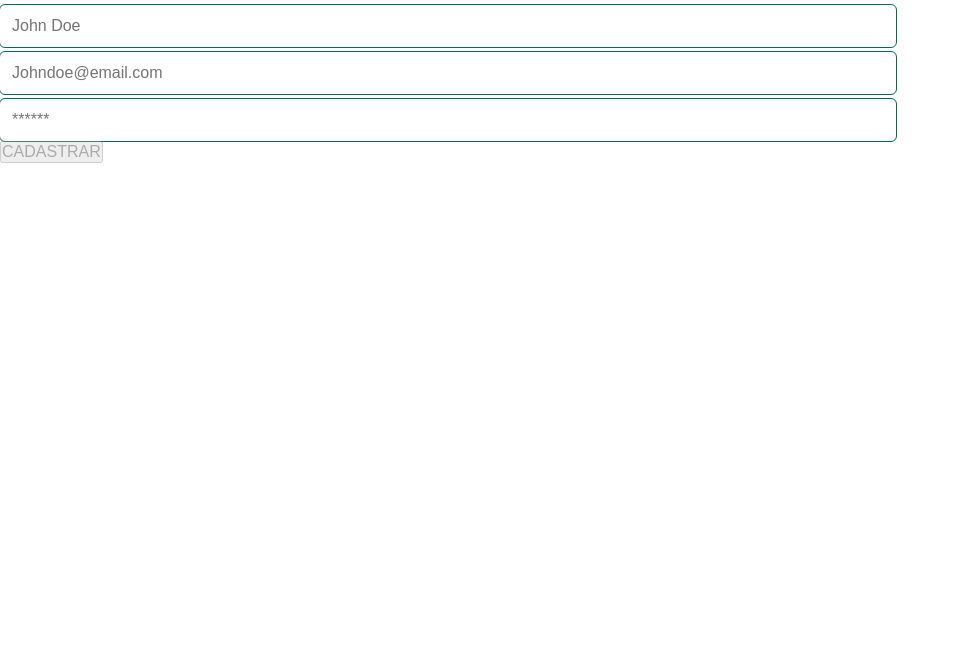
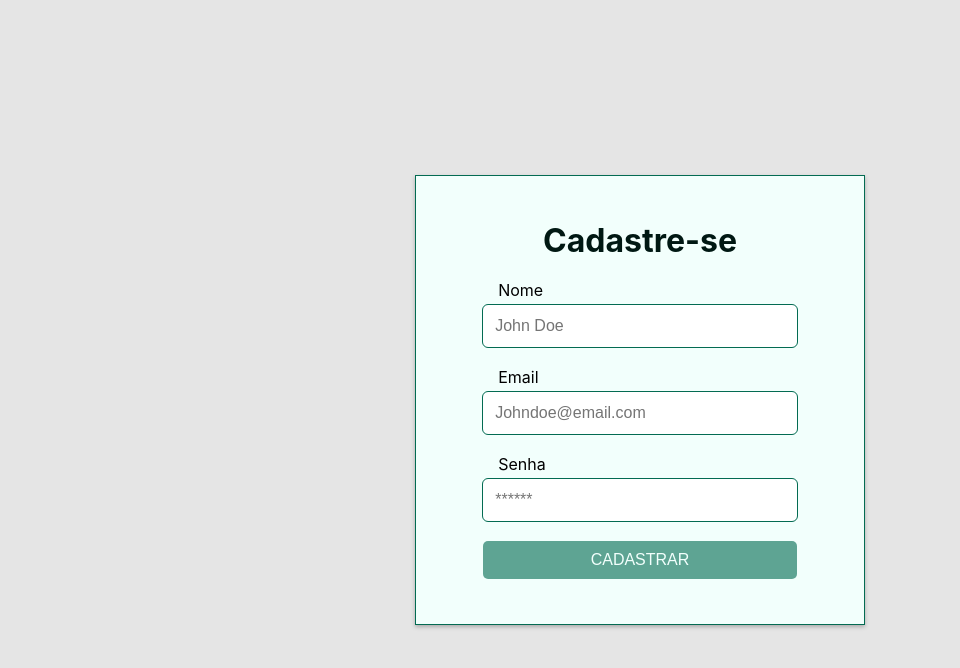
Before and after one commit to andreapmacedo/delivery-app, a React (Create React App) app in the folder front-end/: page /register in a window 1280 px wide. Shown: the top 668 px of the page, without its empty margins (0-960 px from the left). Built offline with nearby package versions, Linux system fonts and the light colour scheme.

Commit message:
style: Adiciona estilo ao Register.

```diff
--- a/front-end/src/pages/Register/Register.jsx
+++ b/front-end/src/pages/Register/Register.jsx
@@ -2,6 +2,7 @@ import { useState, useEffect } from 'react';
 import { useNavigate } from 'react-router-dom';
 import Input from '../../components/Input/Input';
 import { create } from '../../services/APIs';
+import StyledRegister from './StyledRegister';
 
 const SIX = 6;
 const TWELVE = 12;
@@ -47,6 +48,7 @@ export default function Register() {
   const inputs = [
     {
       id: 1,
+      label: 'Nome',
       name: 'name',
       type: 'text',
       placeholder: 'John Doe',
@@ -55,6 +57,7 @@ export default function Register() {
     },
     {
       id: 2,
+      label: 'Email',
       name: 'email',
       type: 'email',
       placeholder: 'Johndoe@email.com',
@@ -63,6 +66,7 @@ export default function Register() {
     },
     {
       id: 3,
+      label: 'Senha',
       name: 'password',
       type: 'password',
       placeholder: '******',
@@ -72,8 +76,12 @@ export default function Register() {
   ];
 
   return (
-    <section>
+    <StyledRegister
+      loginButtonColor={ isRegisterButtonDisabled ? (
+        'var(--primary-color-light)') : 'var(--primary-color)' }
+    >
       <form onSubmit={ (e) => toRegister(e) }>
+        <h2>Cadastre-se</h2>
         {
           inputs.map((input) => (
             <Input
@@ -85,6 +93,7 @@ export default function Register() {
           ))
         }
         <button
+          className="register-button"
           type="submit"
           data-testid="common_register__button-register"
           disabled={ isRegisterButtonDisabled }
@@ -102,6 +111,6 @@ export default function Register() {
           )
         }
       </form>
-    </section>
+    </StyledRegister>
   );
 }
--- /dev/null
+++ b/front-end/src/pages/Register/StyledRegister.jsx
@@ -0,0 +1,45 @@
+import styled from 'styled-components';
+
+const StyledRegister = styled.section`
+  width: 100%;
+  height: 100vh;
+  background-color: var(--bg-light);
+  display: flex;
+  justify-content: center;
+  align-items: center;
+
+  > form {
+    width: 100%;
+    max-width: 450px;
+    height: 450px;
+    background-color: var(--light-text);
+    display: flex;
+    flex-direction: column;
+    align-items: center;
+    justify-content: center;
+    gap: 20px;
+    box-shadow: 0px 2px 4px rgba(0, 0, 0, 0.25);
+    border: 0.5px solid var(--primary-color);
+
+    > h2 {
+      font-size: 2rem;
+      color: var(--dark-text);
+    }
+
+    > span {
+      color: #c51f1f;
+    }
+
+    .register-button {
+      width: 70%;
+      padding: 10px;
+      border: none;
+      border-radius: 5px;
+      color: var(--light-text);
+      cursor: pointer;
+      background-color: ${(props) => props.loginButtonColor};
+    }
+  }
+`;
+
+export default StyledRegister;
```
